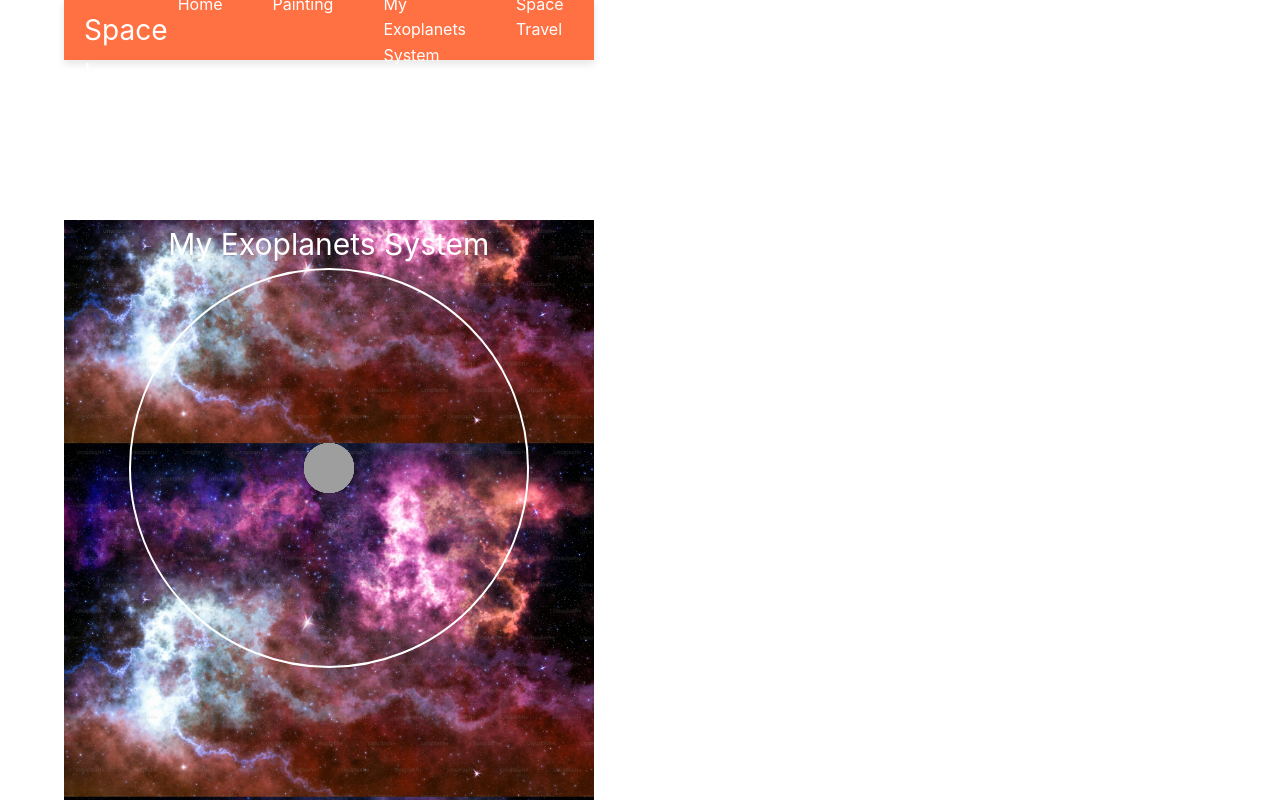
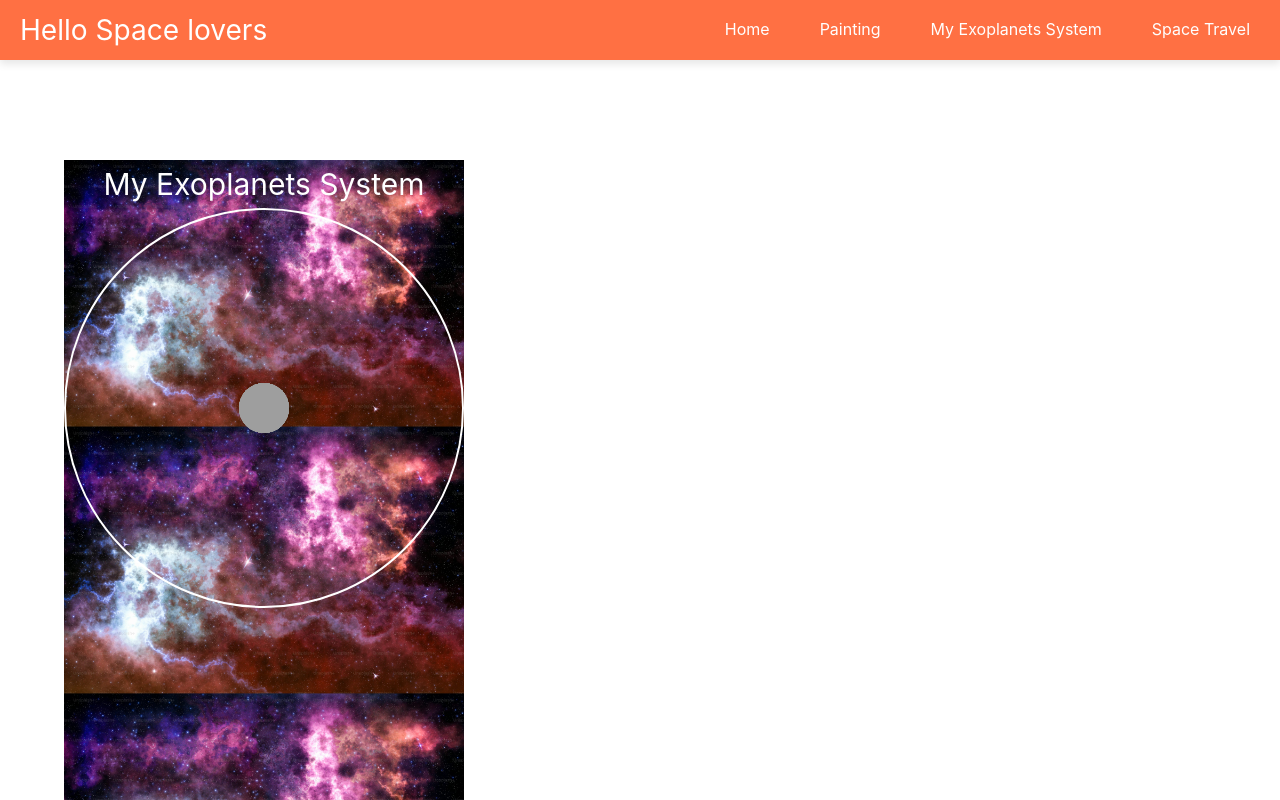
Before and after one commit to bimnett/explore-trappist-1, a Vue app in the folder vue-project/: page /MyExoplanetsSystem in a window 1280 px wide. Shown: the top 800 px of the page. Built offline with nearby package versions, Linux system fonts and the light colour scheme; grey boxes are pictures that could not be loaded.

Commit message:
fix header size

```diff
--- a/vue-project/src/components/Header.vue
+++ b/vue-project/src/components/Header.vue
@@ -7,7 +7,7 @@
       <nav class="navbar">
         <router-link to="/">Home</router-link>
         <router-link to="/painting">Painting</router-link>
-        <router-link to="/my-solar-system">My Exoplanets System</router-link>
+        <router-link to="/MyExoplanetsSystem">My Exoplanets System</router-link>
         <router-link to="/space-travel">Space Travel</router-link>
       </nav>
     </div>
@@ -29,6 +29,10 @@
     padding: 0 20px;
     background-color: #ff7043; /* Orange background */
     box-shadow: 0 4px 8px rgba(0, 0, 0, 0.1);
+    position: fixed; /* Fix the header to the top */
+  top: 0; /* Align to the top */
+  left: 0; /* Align to the left */
+  z-index: 1000;
   }
 
   .title-header {
```
